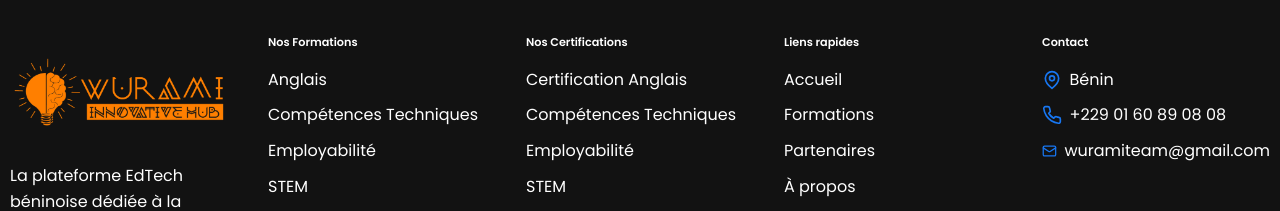
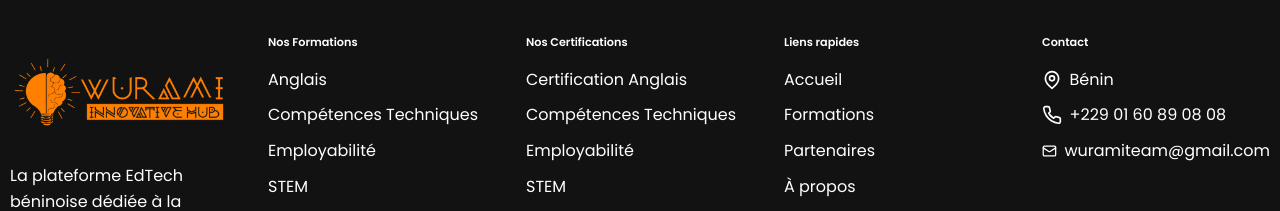
Before and after one commit to VOGLOSSOU/win-academy-fronend-app, a Next.js app: page / in a window 1280 px wide. Shown: the part 4040-4251 px from the top of the page. Built offline with nearby package versions, Linux system fonts and the light colour scheme.

Commit message:
okay ...

```diff
--- a/src/components/Footer.tsx
+++ b/src/components/Footer.tsx
@@ -119,15 +119,15 @@ export default function Footer() {
             <h4 className="text-lg font-semibold mb-6">Contact</h4>
             <ul className="space-y-4">
               <li className="flex items-center gap-3 text-gray-400">
-                <MapPin size={20} className="text-primary" />
+                <MapPin size={20} className="text-white" />
                 <span>Bénin</span>
               </li>
               <li className="flex items-center gap-3 text-gray-400">
-                <Phone size={20} className="text-primary" />
+                <Phone size={20} className="text-white" />
                 <span>+229 01 60 89 08 08</span>
               </li>
               <li className="flex items-center gap-3 text-gray-400">
-                <Mail size={20} className="text-primary" />
+                <Mail size={20} className="text-white" />
                 <span>wuramiteam@gmail.com</span>
               </li>
             </ul>
```
